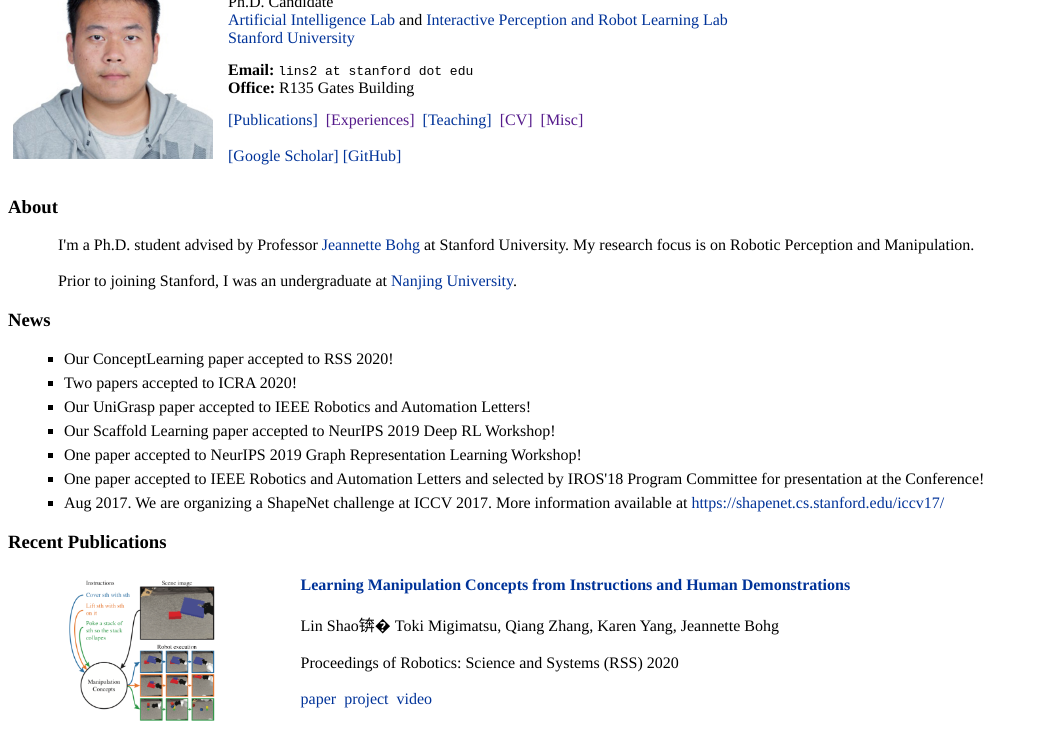
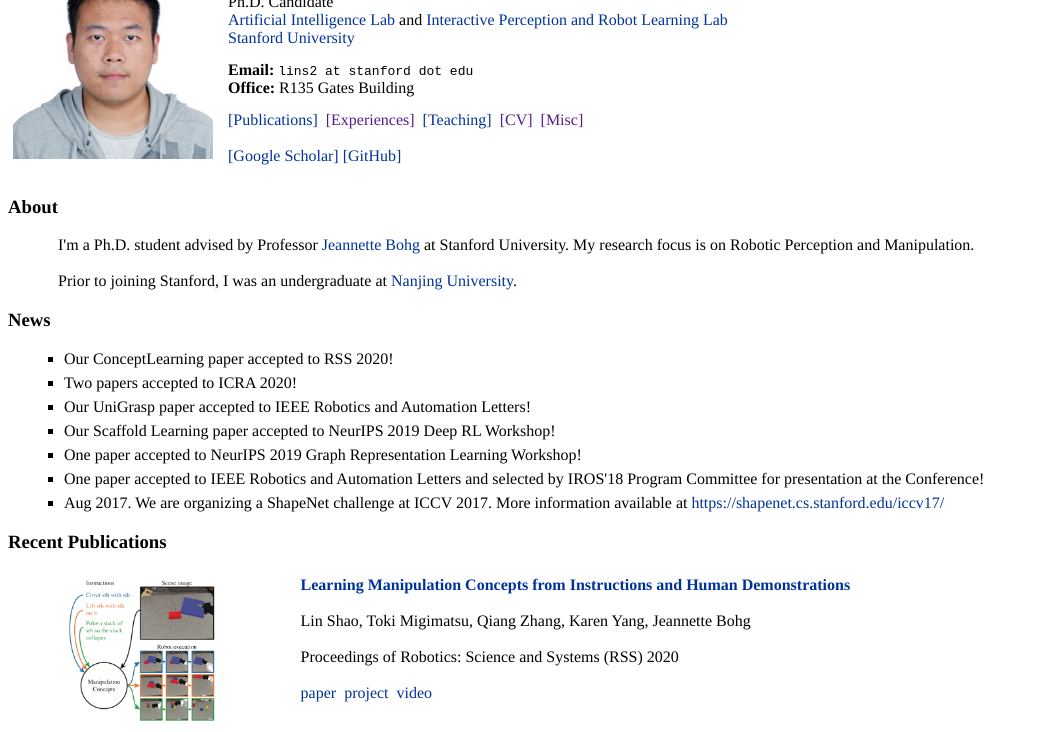
Before and after one commit to linsats/linsats.github.io, a plain HTML site: page index.html in a window 1280 px wide. Shown: the part 68-800 px from the top of the page, without its empty margins (0-1038 px from the left). Drawn offline with Linux system fonts and the light colour scheme.

Commit message:
add index.hmtl

```diff
--- a/index.html
+++ b/index.html
@@ -80,7 +80,7 @@
 <tbody><tr>
 <td width="20%" valign="top"><p><img src="./files/conceptlearning.png" width="160" alt="" style="border-style: none" align="center"></p></td>
 <td width="80%" valign="top"><p>
-    <b><a href="https://arxiv.org/abs/2003.09754">Learning Manipulation Concepts from Instructions and Human Demonstrations</a></b><br><br>Lin Shao， Toki Migimatsu, Qiang Zhang,  Karen Yang, Jeannette Bohg<br><br>Proceedings of Robotics: Science and Systems (RSS) 2020<br><br>
+    <b><a href="https://arxiv.org/abs/2003.09754">Learning Manipulation Concepts from Instructions and Human Demonstrations</a></b><br><br>Lin Shao, Toki Migimatsu, Qiang Zhang,  Karen Yang, Jeannette Bohg<br><br>Proceedings of Robotics: Science and Systems (RSS) 2020<br><br>
 <a href="https://linsats.github.io/">paper</a>
 &nbsp;<a href="https://linsats.github.io/">project</a>
 &nbsp;<a href="https://linsats.github.io/">video</a>
```
